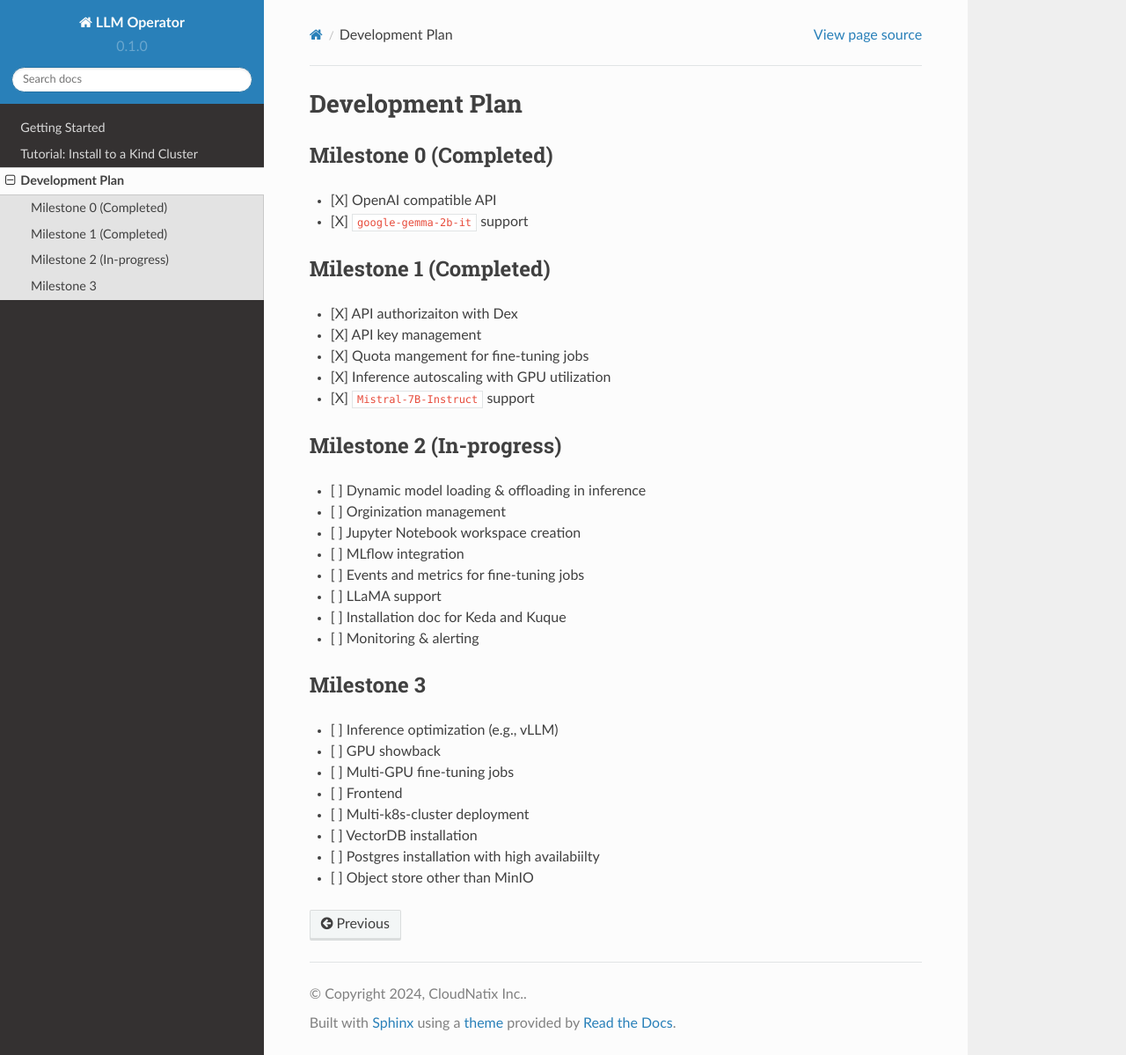
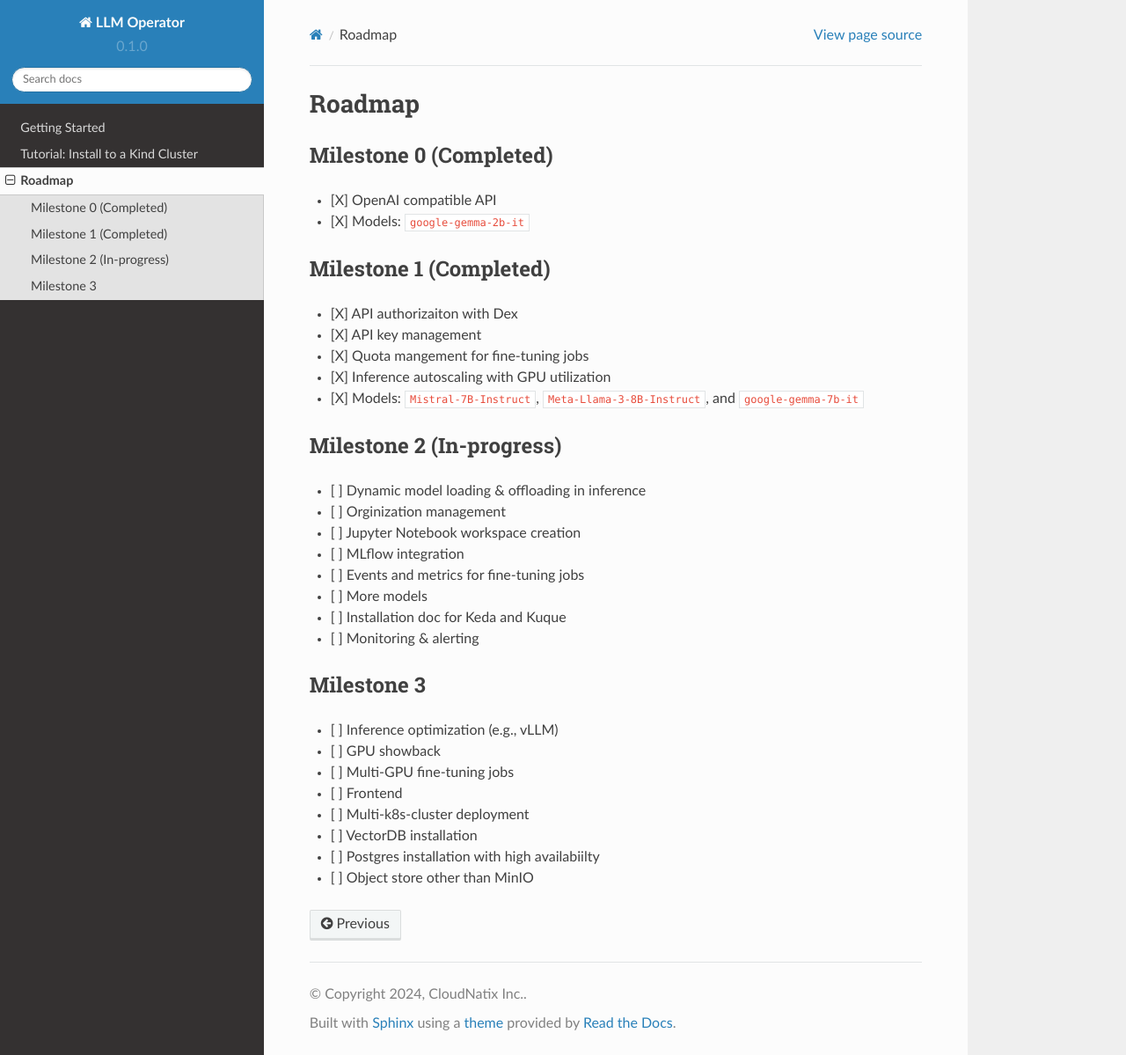
Before and after one commit to llm-operator/docs, a Sphinx documentation site: the page built from docs/source/roadmap.rst, in a window 1280 px wide and 1199 px high. Shown: the whole window at 88% size. Built offline with Sphinx 7.4.7 and the Read the Docs theme 2.0.0, drawn with Linux system fonts in a browser that asks for light colours.

Commit message:
Tweak development plan (#16)

```diff
--- a/docs/source/index.rst
+++ b/docs/source/index.rst
@@ -42,4 +42,4 @@ Contents
 
    getting_started
    tutorial
-   development_plan
+   roadmap
--- a/docs/source/development_plan.rst
+++ b/docs/source/roadmap.rst
@@ -1,10 +1,10 @@
-Development Plan
-================
+Roadmap
+=======
 
 Milestone 0 (Completed)
 -----------------------
 - [X] OpenAI compatible API
-- [X] ``google-gemma-2b-it`` support
+- [X] Models: ``google-gemma-2b-it``
 
 Milestone 1 (Completed)
 -----------------------
@@ -13,7 +13,7 @@ Milestone 1 (Completed)
 - [X] API key management
 - [X] Quota mangement for fine-tuning jobs
 - [X] Inference autoscaling with GPU utilization
-- [X] ``Mistral-7B-Instruct`` support
+- [X] Models: ``Mistral-7B-Instruct``, ``Meta-Llama-3-8B-Instruct``, and ``google-gemma-7b-it``
 
 Milestone 2 (In-progress)
 -------------------------
@@ -23,7 +23,7 @@ Milestone 2 (In-progress)
 - [ ] Jupyter Notebook workspace creation
 - [ ] MLflow integration
 - [ ] Events and metrics for fine-tuning jobs
-- [ ] LLaMA support
+- [ ] More models
 - [ ] Installation doc for Keda and Kuque
 - [ ] Monitoring & alerting
 
```
